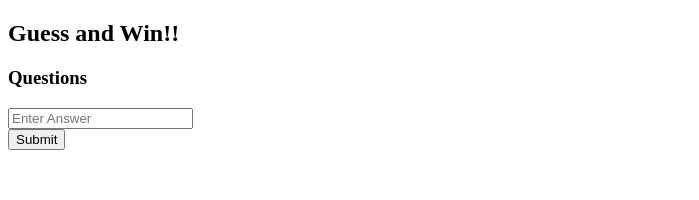
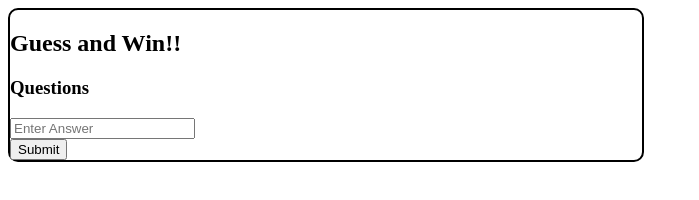
Before and after one commit to msnirmal/Project2, a plain HTML site: page index.html in a window 1280 px wide. Shown: the whole page, without its empty margins (0-699 px from the left). Drawn offline with Linux system fonts and the light colour scheme.

Commit message:
Add style to quiz-box or quiz area and align items to the center of the page

```diff
--- a/assets/css/style.css
+++ b/assets/css/style.css
@@ -0,0 +1,10 @@
+.{
+    padding: 0;
+    margin: 0;
+}
+.quiz-box {
+    border: 2px solid;
+    border-radius: 10px;
+    width: 50%;
+    height: 70%;
+}
--- a/index.html
+++ b/index.html
@@ -8,16 +8,14 @@
     <link rel="stylesheet" href="assets/css/style.css">
 </head>
 <body>
-    <div class="quiz-container">
+    <div class="quiz-box">
     <div>
     <h2 id="header">Guess and Win!!</h2>
     <h3 id="question">Questions</h3>
     <input type="text" id="guess" placeholder="Enter Answer">
     </div>
     <button id="submit">Submit</button>
-
     </div>
-
     <script src="assets/js/script.js"></script>
 </body>
 </html>
```
